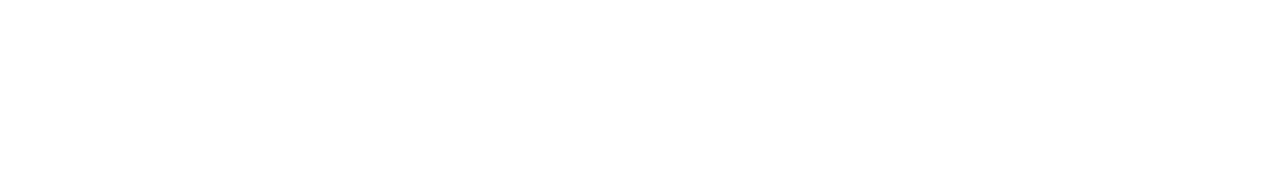
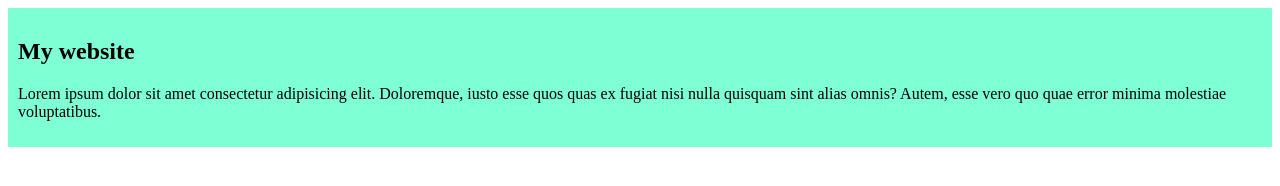
Before and after one commit to Rafil6969/my-simple-website, a plain HTML site: page index.html in a window 1280 px wide. Drawn offline with Linux system fonts and the light colour scheme.

Commit message:
added the first blog

```diff
--- a/index.html
+++ b/index.html
@@ -4,8 +4,16 @@
     <meta charset="UTF-8">
     <meta name="viewport" content="width=device-width, initial-scale=1.0">
     <title>My simple website</title>
+    <link rel="stylesheet" href="styles/blog.css">
 </head>
 <body>
+    <div class="blog">
+        <h2>My website</h2>
+        <p>
+            Lorem ipsum dolor sit amet consectetur adipisicing elit. Doloremque, iusto esse quos quas ex fugiat nisi nulla quisquam sint alias omnis? Autem, esse vero quo quae error minima molestiae voluptatibus.
+        </p>
+    </div>
+
 
 </body>
 </html>
--- /dev/null
+++ b/styles/blog.css
@@ -0,0 +1,4 @@
+.blog{
+    background-color: aquamarine;
+    padding: 10px;
+}
```
